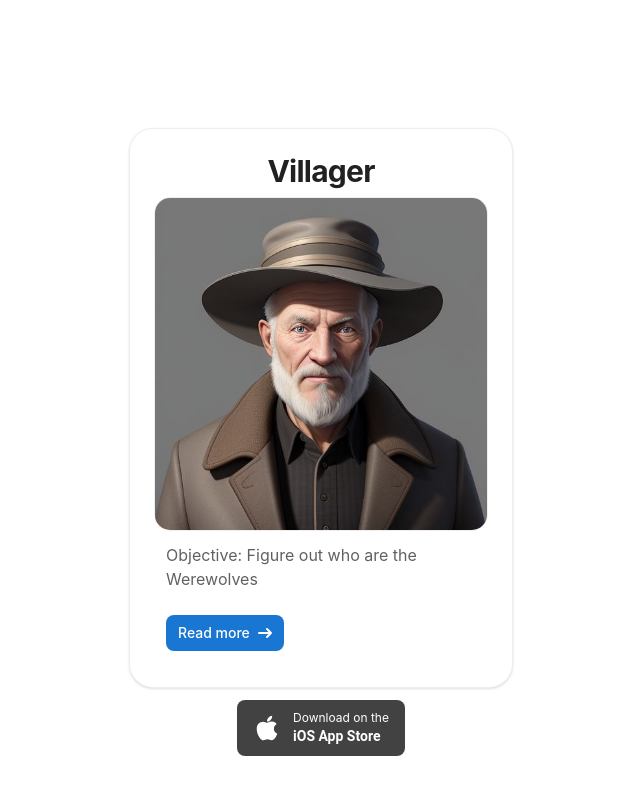
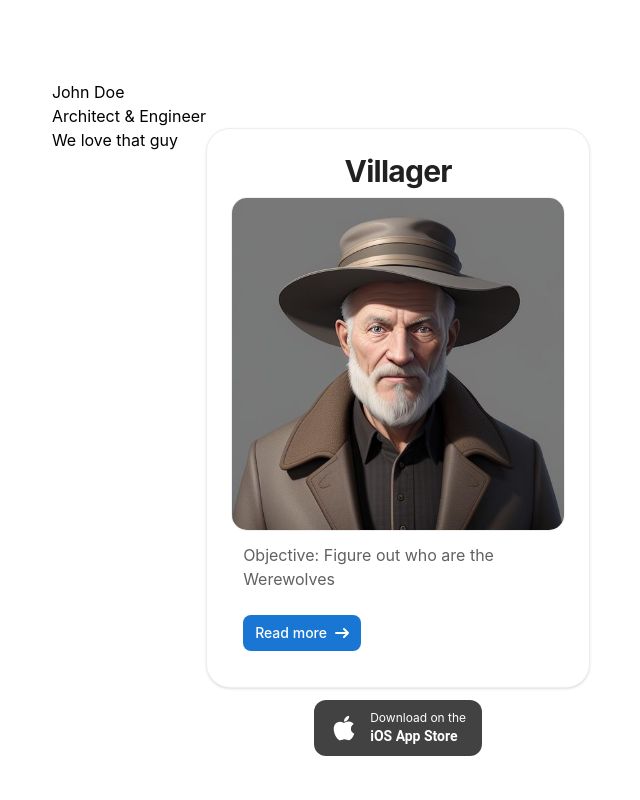
Before and after one commit to skyllex94/werewolf-website, a React (Create React App) app: page /villager in a window 1280 px wide. Shown: the top 800 px of the page, without its empty margins (319-959 px from the left). Built offline with nearby package versions, Linux system fonts and the light colour scheme.

Commit message:
redirect issue

```diff
--- a/src/App.css
+++ b/src/App.css
@@ -37,6 +37,43 @@
   }
 }
 
-.landing-image {
-  width: 1000px;
+.flip-card {
+  background-color: transparent;
+  width: 300px;
+  height: 300px;
+  perspective: 1000px;
 }
+
+.flip-card-inner {
+  position: relative;
+  width: 100%;
+  height: 100%;
+  text-align: center;
+  transition: transform 0.6s;
+  transform-style: preserve-3d;
+  box-shadow: 0 4px 8px 0 rgba(0, 0, 0, 0.2);
+}
+
+.flip-card:hover .flip-card-inner {
+  transform: rotateY(180deg);
+}
+
+.flip-card-front,
+.flip-card-back {
+  position: absolute;
+  width: 100%;
+  height: 100%;
+  -webkit-backface-visibility: hidden;
+  backface-visibility: hidden;
+}
+
+.flip-card-front {
+  background-color: #bbb;
+  color: black;
+}
+
+.flip-card-back {
+  background-color: #2980b9;
+  color: white;
+  transform: rotateY(180deg);
+}
--- a/src/pages/Villager.jsx
+++ b/src/pages/Villager.jsx
@@ -8,6 +8,17 @@ export default function Villager() {
         <div className="bg-white pt-20 pb-20 lg:pt-20">
           <div className="m-auto flex flex-col md:flex-row lg:flex-row xl:flex-row justify-center px-6 xl:container md:px-12 lg:px-6">
             <div></div>
+
+            <div class="flip-card">
+              <div class="flip-card-inner">
+                <div class="flip-card-front"></div>
+                <div class="flip-card-back">
+                  <h1>John Doe</h1>
+                  <p>Architect & Engineer</p>
+                  <p>We love that guy</p>
+                </div>
+              </div>
+            </div>
 
             <div className="flex">
               <div className="mt-12">
@@ -50,9 +61,13 @@ export default function Villager() {
                 </div>
 
                 <div className="flex justify-center my-3">
-                  <a
+                  <p
                     href="/"
-                    class="w-full sm:w-auto bg-gray-800 hover:bg-gray-700 focus:ring-4 focus:outline-none focus:ring-gray-300 text-white rounded-lg inline-flex items-center justify-center px-4 py-2.5 dark:bg-gray-700 dark:hover:bg-gray-600 dark:focus:ring-gray-700"
+                    class="w-full sm:w-auto bg-gray-800 hover:bg-gray-700
+                    focus:ring-4 focus:outline-none focus:ring-gray-300
+                     text-white rounded-xl inline-flex items-center
+                     justify-center px-4 py-2.5 dark:bg-gray-700
+                      dark:hover:bg-gray-600 dark:focus:ring-gray-700"
                   >
                     <svg
                       class="me-3 w-7 h-7"
@@ -76,7 +91,7 @@ export default function Villager() {
                         iOS App Store
                       </div>
                     </div>
-                  </a>
+                  </p>
                 </div>
               </div>
             </div>
```
Also changed, not shown: 1 other file (tests, documents, lock files or other folders).
